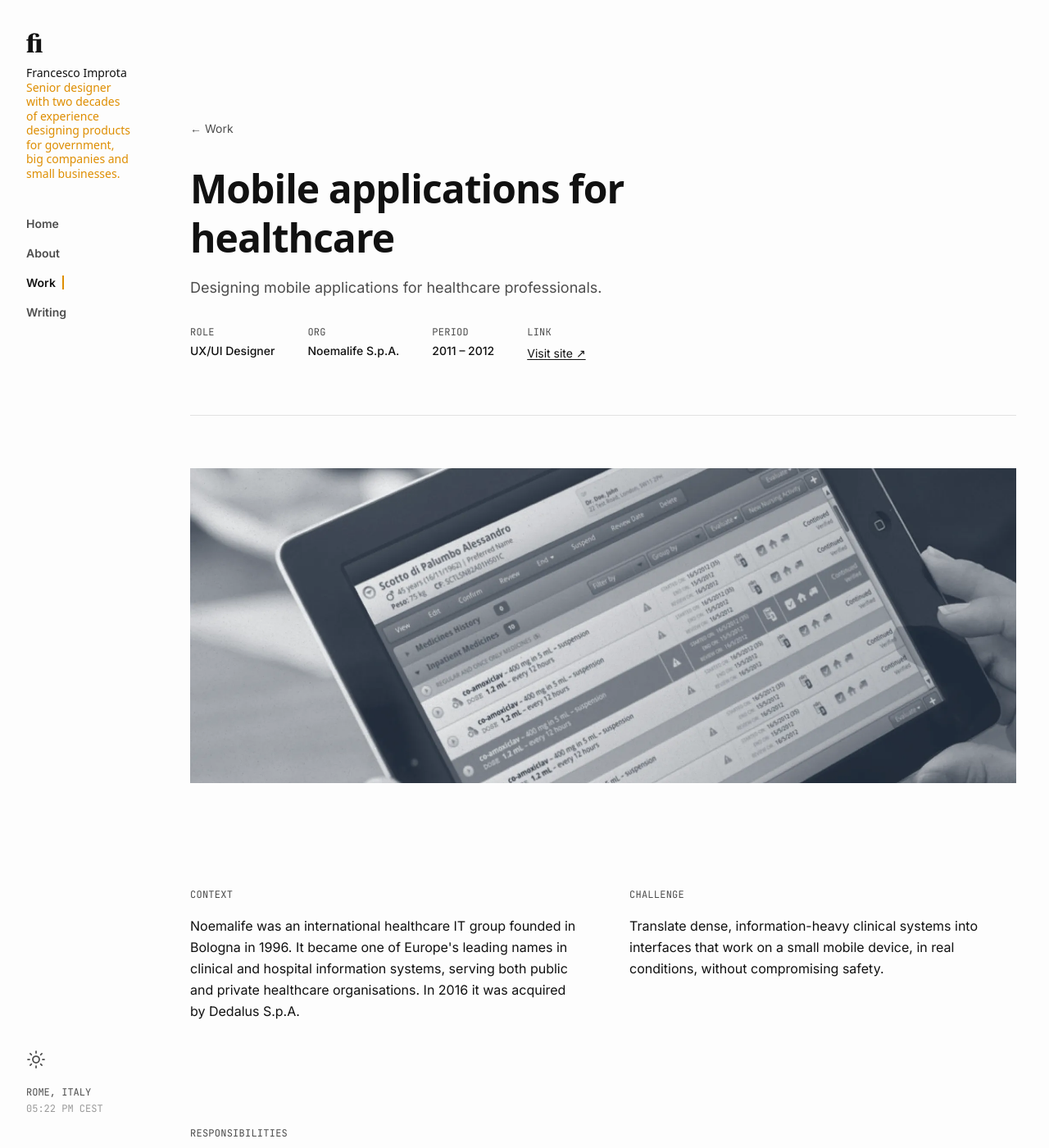
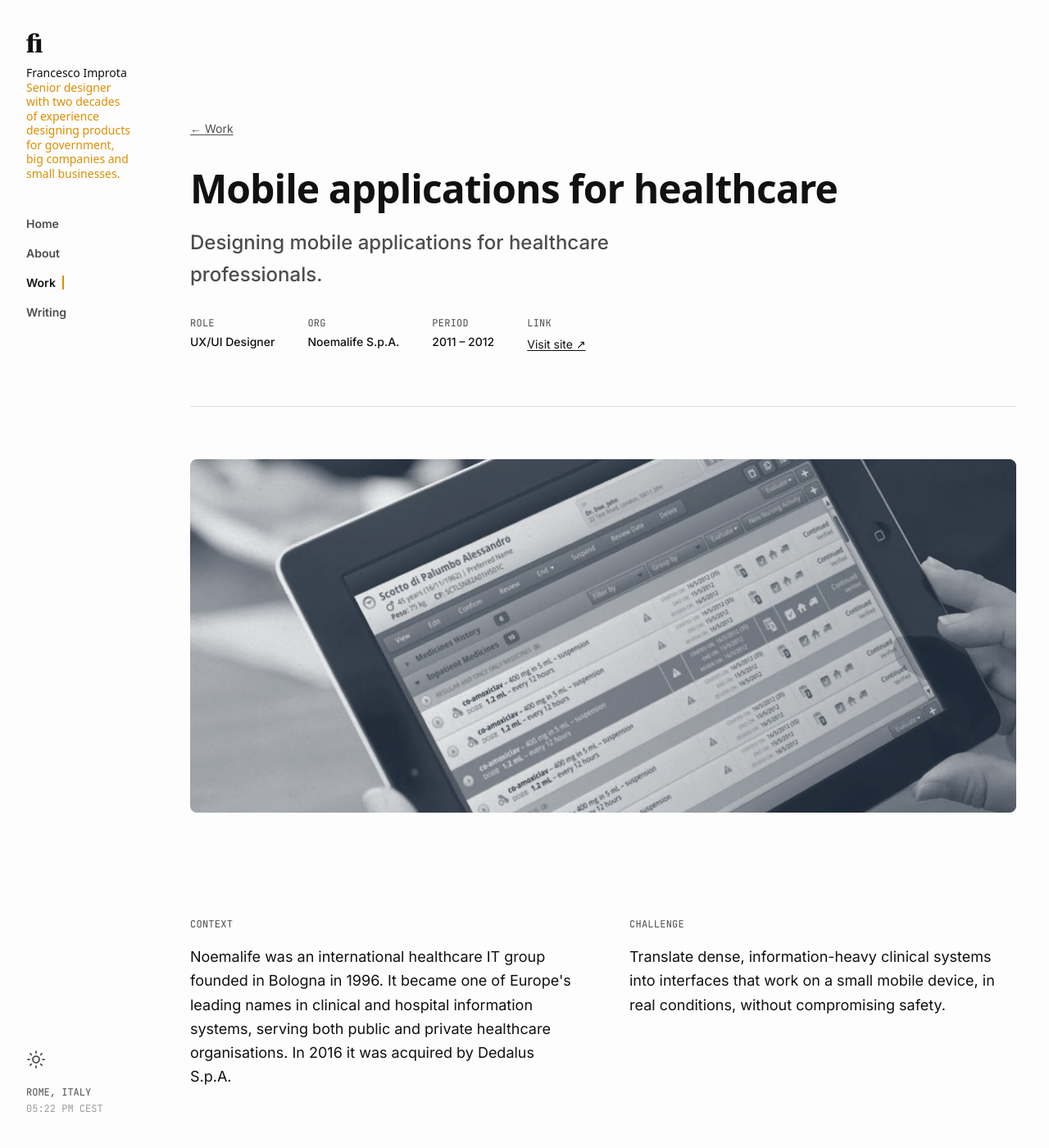
Before and after one commit to zetareticoli/fi, a Jekyll site: the page built from _work/noemalife/index.md, in a window 1280 px wide and 1400 px high. Shown: the whole window at 82% size. Built offline with Jekyll 4.4.1, drawn with Linux system fonts in a browser that asks for light colours; some web fonts are replaced; some of the changed text lies outside the part shown.

Commit message:
refactor: enhance work layout for improved readability and visual hierarchy; adjust typography, spacing, and image handling

```diff
--- a/_layouts/work.html
+++ b/_layouts/work.html
@@ -3,20 +3,20 @@ layout: default
 ---
 <article class="min-h-screen">
   <!-- Back nav -->
-  <div class="px-6 lg:px-10 pt-10 lg:pt-36 max-w-7xl mx-auto">
+  <div class="px-6 lg:px-10 pt-10 lg:pt-36">
     <a href="{{ '/work' | relative_url }}"
-      class="inline-flex items-center gap-2 text-sm text-muted-foreground hover:text-foreground transition-colors">
+      class="inline-flex items-center gap-2 text-sm text-muted-foreground hover:text-foreground underline underline-offset-2 transition-colors">
       ← Work
     </a>
   </div>
 
   <!-- Header -->
-  <section class="px-6 lg:px-10 pt-8 pb-12 lg:pb-16 max-w-7xl mx-auto">
-    <h1 class="font-heading text-3xl sm:text-4xl lg:text-5xl font-bold leading-tight max-w-3xl">
+  <section class="px-6 lg:px-10 pt-8 pb-12 lg:pb-16">
+    <h1 class="font-heading text-3xl sm:text-4xl lg:text-5xl font-bold leading-tight">
       {{ page.title }}
     </h1>
     {% if page.overview %}
-    <p class="mt-4 text-lg text-muted-foreground max-w-2xl leading-relaxed">{{ page.overview }}</p>
+    <p class="mt-4 text-2xl font-medium text-muted-foreground max-w-2xl leading-relaxed">{{ page.overview }}</p>
     {% endif %}
 
     <!-- Meta row -->
@@ -40,8 +40,8 @@ layout: default
 
   <!-- Cover image -->
   {% if page.cover %}
-  <section class="px-6 lg:px-10 py-12 lg:py-16">
-    <img src="{{ page.cover | relative_url }}" alt="{{ page.title }}" class="w-full h-64 lg:h-96 object-cover"
+  <section class="px-6 lg:px-10 py-12 lg:py-16 mx-auto">
+    <img src="{{ page.cover | relative_url }}" alt="{{ page.title }}" class="w-full h-auto object-cover"
       loading="lazy" />
   </section>
   {% endif %}
@@ -51,10 +51,10 @@ layout: default
   <section class="px-6 lg:px-10 py-12 lg:py-16 max-w-7xl mx-auto">
     <div class="grid grid-cols-1 xl:grid-cols-12 gap-10 xl:gap-16">
       {% if page.context %}<div class="animate-in  xl:col-span-6"><span class="meta-tag block mb-4">Context</span>
-        <p class="text-base leading-relaxed">{{ page.context }}</p>
+        <p class="text-lg leading-relaxed">{{ page.context }}</p>
       </div>{% endif %}
       {% if page.challenge %}<div class="animate-in xl:col-span-6" style="transition-delay: 120ms"><span class="meta-tag block mb-4">Challenge</span>
-        <p class="text-base leading-relaxed">{{ page.challenge }}</p>
+        <p class="text-lg leading-relaxed">{{ page.challenge }}</p>
       </div>{% endif %}
     </div>
   </section>
@@ -65,12 +65,12 @@ layout: default
   <section class="px-6 lg:px-10 py-12 lg:py-16 max-w-7xl mx-auto ">
     <div class="animate-in xl:col-span-4" style="transition-delay: 240ms"><span
         class="meta-tag block mb-4">Responsibilities</span>
-      <div class="flex flex-col gap-4 max-w-3xl">
+      <div class="flex flex-col gap-4">
         {% for item in page.activities %}
-        <div class="flex items-start gap-3">
-          <span class="font-mono text-muted-foreground font-medium text-sm shrink-0 pt-1">{{ forloop.index | prepend: '00' |
-            slice: -2, 2 }}</span>
-          <p class="text-base text-primary leading-relaxed">{{ item.label }}</p>
+        <div class="flex items-start xl:items-center gap-3">
+          <span class="font-mono text-accent font-medium text-sm shrink-0 pt-1">{{ forloop.index | prepend: '00' |
+            slice: -2, 2 }}. </span>
+          <p class="text-xl text-primary leading-normal">{{ item.label }}</p>
         </div>
         {% endfor %}
       </div>
@@ -82,9 +82,11 @@ layout: default
   <!-- Gallery -->
   {% if page.gallery %}
   <section class="px-6 lg:px-10 py-12 lg:py-16">
-    <div class="grid grid-cols-1 xl:grid-cols-12 gap-10 xl:gap-16">
+    <div class="grid grid-cols-1 xl:grid-cols-12 gap-8">
       {% for image in page.gallery %}
-      <div class="animate-in xl:col-span-6"><img src="{{ image | relative_url }}" alt="{{ image.alt }}" class="w-full object-cover" loading="lazy" /></div>
+      <figure class="animate-in xl:col-span-6 bg-secondary/40 p-10 rounded-xl">
+        <img src="{{ image | relative_url }}" alt="{{ image.alt }}" class="w-full h-auto object-cover" loading="lazy" />
+      </figure>
       {% endfor %}
     </div>
   </section>
@@ -102,7 +104,7 @@ layout: default
       <button id="full-story-toggle" type="button" aria-expanded="false" aria-controls="full-story"
         class="mt-8 inline-flex items-center gap-2 text-sm font-medium underline underline-offset-2 hover:opacity-70 transition-opacity cursor-pointer">
         Read the full story
-        <span aria-hidden="true">↓</span>
+        <span aria-hidden="true"><svg xmlns="http://www.w3.org/2000/svg" width="20" height="20" viewBox="0 0 24 24" fill="none" stroke="currentColor" stroke-width="1.75" stroke-linecap="round" stroke-linejoin="round" class="lucide lucide-unfold-vertical-icon lucide-unfold-vertical"><path d="M12 22v-6"/><path d="M12 8V2"/><path d="M4 12H2"/><path d="M10 12H8"/><path d="M16 12h-2"/><path d="M22 12h-2"/><path d="m15 19-3 3-3-3"/><path d="m15 5-3-3-3 3"/></svg></span>
       </button>
     </div>
   </section>
@@ -119,13 +121,13 @@ layout: default
           content.classList.add('max-h-64');
           if (fade) fade.classList.remove('hidden');
           toggle.setAttribute('aria-expanded', 'false');
-          toggle.innerHTML = 'Read the full story <span aria-hidden="true">↓</span>';
+          toggle.innerHTML = 'Read the full story <span aria-hidden="true"><svg xmlns="http://www.w3.org/2000/svg" width="20" height="20" viewBox="0 0 24 24" fill="none" stroke="currentColor" stroke-width="1.75" stroke-linecap="round" stroke-linejoin="round" class="lucide lucide-unfold-vertical-icon lucide-unfold-vertical"><path d="M12 22v-6"/><path d="M12 8V2"/><path d="M4 12H2"/><path d="M10 12H8"/><path d="M16 12h-2"/><path d="M22 12h-2"/><path d="m15 19-3 3-3-3"/><path d="m15 5-3-3-3 3"/></svg></span>';
         } else {
           content.classList.remove('max-h-64');
           content.style.maxHeight = content.scrollHeight + 'px';
           if (fade) fade.classList.add('hidden');
           toggle.setAttribute('aria-expanded', 'true');
-          toggle.innerHTML = 'Show less <span aria-hidden="true">↑</span>';
+          toggle.innerHTML = 'Show less <span aria-hidden="true"><svg xmlns="http://www.w3.org/2000/svg" width="20" height="20" viewBox="0 0 24 24" fill="none" stroke="currentColor" stroke-width="1.75" stroke-linecap="round" stroke-linejoin="round" class="lucide lucide-unfold-vertical-icon lucide-unfold-vertical"><path d="M12 22v-6"/><path d="M12 8V2"/><path d="M4 12H2"/><path d="M10 12H8"/><path d="M16 12h-2"/><path d="M22 12h-2"/><path d="m15 19-3 3-3-3"/><path d="m15 5-3-3-3 3"/></svg></span>';
         }
       });
     })();
@@ -137,11 +139,11 @@ layout: default
     {% if page.outcomes %}
     <div class="px-6 lg:px-10 py-12 lg:py-16 bg-secondary/40 ">
       <span class="meta-tag block mb-12">Outcomes</span>
-      <div class="flex flex-col md:flex-row md:flex-wrap gap-10">
+      <div class="flex flex-col md:flex-row gap-10">
         {% for o in page.outcomes %}
-        <div class="flex flex-col items-start gap-4 md:col-span-2 md:w-1/4">
-          <span class="font-mono text-lg font-semibold text-accent leading-0">{{ o.number }}</span>
-          <p class="text-base leading-relaxed">{{ o.label }}</p>
+        <div class="flex flex-col items-start gap-8 md:col-span-2 flex-1">
+          <span class="font-mono text-3xl font-medium text-accent leading-0 mb-2">{{ o.number }}</span>
+          <p class="text-xl leading-relaxed">{{ o.label }}</p>
         </div>
         {% endfor %}
       </div>
@@ -153,9 +155,9 @@ layout: default
   {% if page.tools %}
   <section class="px-6 lg:px-10 py-12 lg:py-16 max-w-7xl mx-auto">
     <span class="meta-tag block mb-12">Tools</span>
-    <div class="flex flex-wrap gap-1.5">
+    <div class="flex flex-wrap gap-8">
       {% for t in page.tools %}
-      <span class="font-mono text-xs text-muted-foreground border border-border px-2 py-0.5">{{ t }}</span>
+      <span class="font-mono text-lg text-muted-foreground">{{ t }}</span>
       {% endfor %}
     </div>
   </section>
--- a/css/tw-compiled.css
+++ b/css/tw-compiled.css
@@ -41,8 +41,11 @@
     --tracking-tight: -0.025em;
     --tracking-widest: 0.1em;
     --leading-tight: 1.25;
+    --leading-normal: 1.5;
     --leading-relaxed: 1.625;
     --radius-xs: 0.125rem;
+    --radius-lg: var(--radius);
+    --radius-xl: 0.75rem;
     --radius-2xl: 1rem;
     --ease-out: cubic-bezier(0, 0, 0.2, 1);
     --ease-in-out: cubic-bezier(0.4, 0, 0.2, 1);
@@ -926,9 +929,6 @@
   .mt-2 {
     margin-top: calc(var(--spacing) * 2);
   }
-  .mt-3 {
-    margin-top: calc(var(--spacing) * 3);
-  }
   .mt-4 {
     margin-top: calc(var(--spacing) * 4);
   }
@@ -992,9 +992,6 @@
   .h-24 {
     height: calc(var(--spacing) * 24);
   }
-  .h-64 {
-    height: calc(var(--spacing) * 64);
-  }
   .h-auto {
     height: auto;
   }
@@ -1045,6 +1042,9 @@
   }
   .max-w-screen-xl {
     max-width: var(--breakpoint-xl);
+  }
+  .flex-1 {
+    flex: 1;
   }
   .shrink-0 {
     flex-shrink: 0;
@@ -1150,6 +1150,9 @@
   .rounded-full {
     border-radius: calc(infinity * 1px);
   }
+  .rounded-xl {
+    border-radius: var(--radius-xl);
+  }
   .rounded-xs {
     border-radius: var(--radius-xs);
   }
@@ -1157,41 +1160,19 @@
     border-style: var(--tw-border-style);
     border-width: 1px;
   }
-  .border-2 {
-    border-style: var(--tw-border-style);
-    border-width: 2px;
-  }
   .border-r-2 {
     border-right-style: var(--tw-border-style);
     border-right-width: 2px;
   }
-  .border-r-4 {
-    border-right-style: var(--tw-border-style);
-    border-right-width: 4px;
-  }
   .border-b {
     border-bottom-style: var(--tw-border-style);
     border-bottom-width: 1px;
   }
-  .border-b-2 {
-    border-bottom-style: var(--tw-border-style);
-    border-bottom-width: 2px;
-  }
-  .border-l-2 {
-    border-left-style: var(--tw-border-style);
-    border-left-width: 2px;
-  }
   .border-border {
     border-color: var(--color-border);
   }
   .border-r-accent {
     border-right-color: var(--color-accent);
-  }
-  .border-b-accent {
-    border-bottom-color: var(--color-accent);
-  }
-  .border-l-accent {
-    border-left-color: var(--color-accent);
   }
   .bg-amber-500 {
     background-color: var(--color-amber-500);
@@ -1238,6 +1219,9 @@
   .p-1 {
     padding: var(--spacing);
   }
+  .p-10 {
+    padding: calc(var(--spacing) * 10);
+  }
   .px-2 {
     padding-inline: calc(var(--spacing) * 2);
   }
@@ -1262,9 +1246,6 @@
   .py-4 {
     padding-block: calc(var(--spacing) * 4);
   }
-  .py-6 {
-    padding-block: calc(var(--spacing) * 6);
-  }
   .py-8 {
     padding-block: calc(var(--spacing) * 8);
   }
@@ -1309,9 +1290,6 @@
   }
   .pb-16 {
     padding-bottom: calc(var(--spacing) * 16);
-  }
-  .pl-2 {
-    padding-left: calc(var(--spacing) * 2);
   }
   .pl-3 {
     padding-left: calc(var(--spacing) * 3);
@@ -1339,10 +1317,6 @@
     font-size: var(--text-3xl);
     line-height: var(--tw-leading, var(--text-3xl--line-height));
   }
-  .text-4xl {
-    font-size: var(--text-4xl);
-    line-height: var(--tw-leading, var(--text-4xl--line-height));
-  }
   .text-base {
     font-size: var(--text-base);
     line-height: var(--tw-leading, var(--text-base--line-height));
@@ -1366,6 +1340,10 @@
   .leading-0 {
     --tw-leading: 0;
     line-height: 0;
+  }
+  .leading-normal {
+    --tw-leading: var(--leading-normal);
+    line-height: var(--leading-normal);
   }
   .leading-relaxed {
     --tw-leading: var(--leading-relaxed);
@@ -1571,13 +1549,6 @@
       }
     }
   }
-  .hover\:text-accent {
-    &:hover {
-      @media (hover: hover) {
-        color: var(--color-accent);
-      }
-    }
-  }
   .hover\:text-foreground {
     &:hover {
       @media (hover: hover) {
@@ -1613,11 +1584,6 @@
       }
     }
   }
-  .active\:border-accent {
-    &:active {
-      border-color: var(--color-accent);
-    }
-  }
   .sm\:flex-row {
     @media (width >= 40rem) {
       flex-direction: row;
@@ -1644,12 +1610,6 @@
       line-height: var(--tw-leading, var(--text-4xl--line-height));
     }
   }
-  .sm\:text-5xl {
-    @media (width >= 40rem) {
-      font-size: var(--text-5xl);
-      line-height: var(--tw-leading, var(--text-5xl--line-height));
-    }
-  }
   .md\:col-span-2 {
     @media (width >= 48rem) {
       grid-column: span 2 / span 2;
@@ -1670,6 +1630,11 @@
       grid-column: span 7 / span 7;
     }
   }
+  .md\:w-1\/3 {
+    @media (width >= 48rem) {
+      width: calc(1 / 3 * 100%);
+    }
+  }
   .md\:w-1\/4 {
     @media (width >= 48rem) {
       width: calc(1 / 4 * 100%);
@@ -1690,6 +1655,11 @@
       flex-wrap: wrap;
     }
   }
+  .md\:items-center {
+    @media (width >= 48rem) {
+      align-items: center;
+    }
+  }
   .lg\:col-span-1 {
     @media (width >= 64rem) {
       grid-column: span 1 / span 1;
@@ -1755,11 +1725,6 @@
       display: none;
     }
   }
-  .lg\:h-96 {
-    @media (width >= 64rem) {
-      height: calc(var(--spacing) * 96);
-    }
-  }
   .lg\:h-screen {
     @media (width >= 64rem) {
       height: 100vh;
@@ -1828,11 +1793,6 @@
   .lg\:px-10 {
     @media (width >= 64rem) {
       padding-inline: calc(var(--spacing) * 10);
-    }
-  }
-  .lg\:py-8 {
-    @media (width >= 64rem) {
-      padding-block: calc(var(--spacing) * 8);
     }
   }
   .lg\:py-10 {
@@ -1906,12 +1866,6 @@
     @media (width >= 64rem) {
       font-size: var(--text-5xl);
       line-height: var(--tw-leading, var(--text-5xl--line-height));
-    }
-  }
-  .lg\:text-xl {
-    @media (width >= 64rem) {
-      font-size: var(--text-xl);
-      line-height: var(--tw-leading, var(--text-xl--line-height));
     }
   }
   .xl\:col-span-1 {
@@ -1942,6 +1896,11 @@
   .xl\:grid-cols-12 {
     @media (width >= 80rem) {
       grid-template-columns: repeat(12, minmax(0, 1fr));
+    }
+  }
+  .xl\:items-center {
+    @media (width >= 80rem) {
+      align-items: center;
     }
   }
   .xl\:gap-4 {
```
